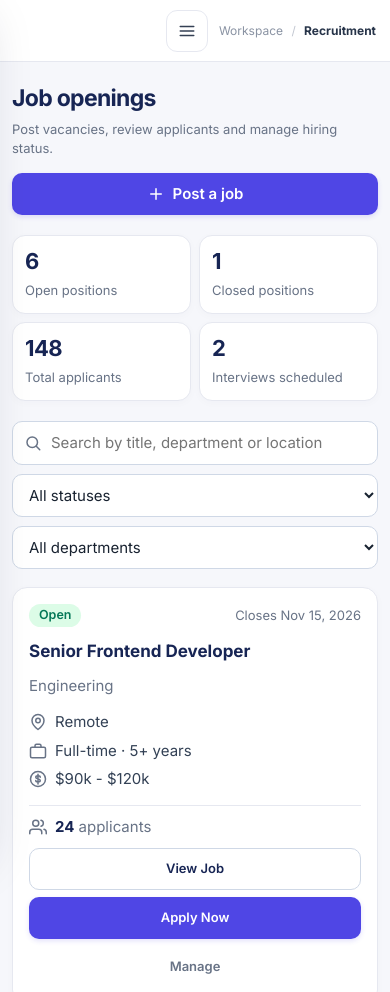
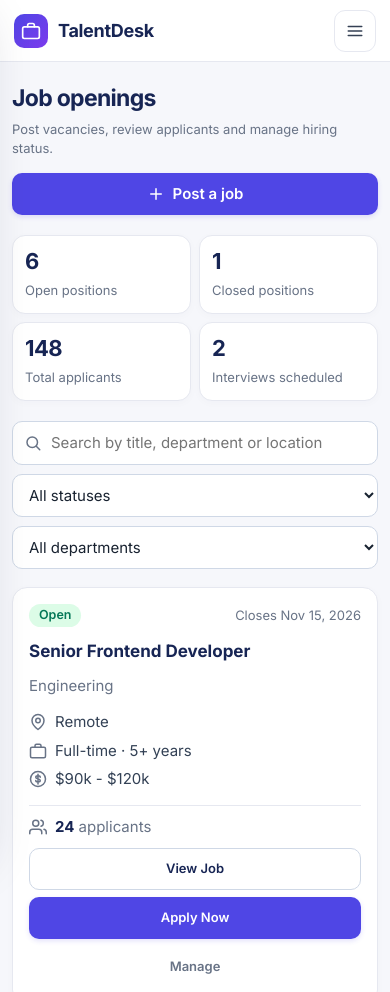
Before and after one commit to Himanshu30xd/TalentDesk, a plain HTML site: page index.html in a window 390 px wide. Shown: the top 992 px of the page. Drawn offline with Linux system fonts and the light colour scheme.

Commit message:
Add files via upload

```diff
--- a/app.js
+++ b/app.js
@@ -77,7 +77,7 @@ $('#root').innerHTML = `
       <div class="sidebar-foot"><span class="avatar">TD</span><div><b>TalentDesk</b><small>Hiring workspace</small></div></div>
     </aside>
     <div class="app-area">
-      <header class="topbar"><button class="burger" id="burger" aria-label="Open navigation menu" aria-expanded="false" aria-controls="sidebar">${ic('menu')}</button><div class="crumb">Workspace <span>/</span> <b>${(PAGES.find(p => p[0] === page) || PAGES[0])[2]}</b></div><span class="topbar-tag">Recruitment workspace</span></header>
+      <header class="topbar"><a class="brand top-brand" href="index.html" aria-label="TalentDesk home">${ic('briefcase')}<span>TalentDesk</span></a><button class="burger" id="burger" aria-label="Open navigation menu" aria-expanded="false" aria-controls="sidebar">${ic('menu')}</button><div class="crumb">Workspace <span>/</span> <b>${(PAGES.find(p => p[0] === page) || PAGES[0])[2]}</b></div><span class="topbar-tag">Recruitment workspace</span></header>
       <main class="w app-main" id="main"></main>
     </div>
   </div>
--- a/style.css
+++ b/style.css
@@ -141,3 +141,12 @@ main{padding-top:0;padding-bottom:0}.head{align-items:center;margin-bottom:24px}
 @media(prefers-reduced-motion:reduce){.sidebar{transition:none}}
 
 .loading{display:grid;place-items:center;min-height:60vh;color:#64748b;font:500 15px Inter,system-ui,sans-serif}
+
+/* Mobile top bar: show logo and name at the left (sidebar is hidden on phones) */
+.top-brand{display:none}
+@media(max-width:760px){
+  .top-brand{display:flex;font-size:18px;letter-spacing:-.3px}
+  .top-brand .ic{background:linear-gradient(135deg,#4f46e5,#7c3aed);width:34px;height:34px;padding:7px;border-radius:10px}
+  .topbar .crumb{display:none}
+  .topbar .burger{margin-left:auto}
+}
```
